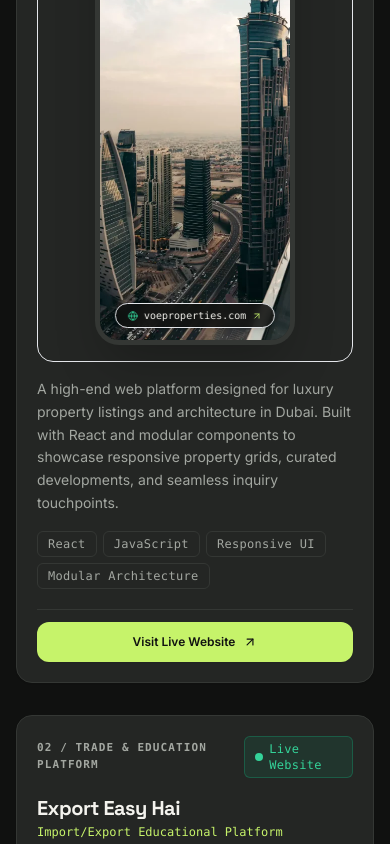
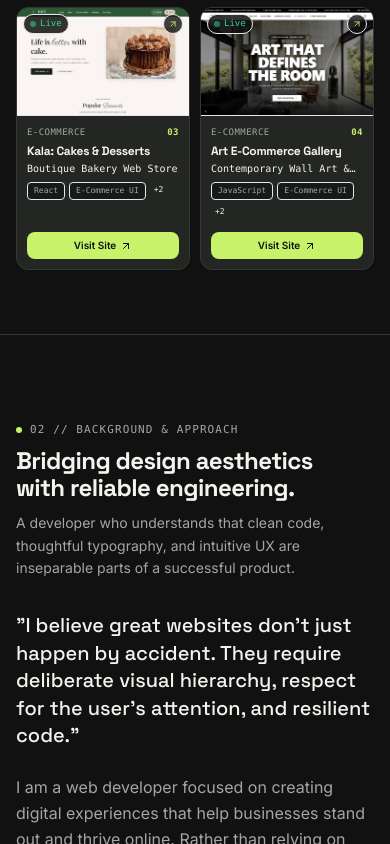
Before and after one commit to Hardik637/portfolio-website, a React (Vite) app: page / in a window 390 px wide. Shown: the part 1160-2004 px from the top of the page. Built offline with nearby package versions, Linux system fonts and the light colour scheme; a web font is replaced by a local one.

Commit message:
Make mobile project cards compact and display 2 per row

```diff
--- a/src/components/sections/ProjectCard.jsx
+++ b/src/components/sections/ProjectCard.jsx
@@ -22,86 +22,87 @@ export const ProjectCard = ({ project, index }) => {
       whileInView={{ opacity: 1, y: 0 }}
       viewport={{ once: true, margin: '-60px' }}
       transition={{ duration: 0.7, ease: [0.16, 1, 0.3, 1] }}
-      className="group relative rounded-2xl border border-border bg-surface overflow-hidden hover:border-text-secondary/50 transition-all duration-500 shadow-sm"
+      className="group relative rounded-xl sm:rounded-2xl border border-border bg-surface overflow-hidden hover:border-text-secondary/50 transition-all duration-300 shadow-sm flex flex-col h-full"
     >
       {/* ─────────────────────────────────────────────────────────────
-          1. DEDICATED MOBILE SHOWCASE CARD (Visible on < lg screens)
+          1. COMPACT 2-IN-1-ROW MOBILE SHOWCASE (Visible on < lg screens)
          ───────────────────────────────────────────────────────────── */}
-      <div className="lg:hidden p-5 sm:p-7 flex flex-col gap-4">
-        {/* Top Eyebrow & Live Badge */}
-        <div className="flex items-center justify-between gap-2">
-          <span className="font-mono text-[11px] text-text-secondary uppercase tracking-widest font-semibold">
-            {project.eyebrow}
-          </span>
-          <Badge variant="live" dot={true}>
-            Live Website
-          </Badge>
-        </div>
-
-        {/* Title & Tagline */}
-        <div>
-          <h3 className="font-heading text-xl sm:text-2xl font-bold text-text-primary tracking-tight">
-            {project.title}
-          </h3>
-          <p className="text-xs font-mono text-accent mt-0.5">
-            {project.domain}
-          </p>
-        </div>
-
-        {/* Smartphone Showcase Frame */}
-        <div className="py-4 px-2 rounded-2xl bg-bg-secondary/40 border border-border/60 flex justify-center items-center">
+      <div className="lg:hidden flex flex-col h-full">
+        {/* Clickable Image Preview */}
         <a
           href={project.liveUrl}
           target="_blank"
           rel="noopener noreferrer"
-            className="relative block w-[200px] xs:w-[220px] aspect-[390/844] rounded-[24px] border-[5px] border-border bg-surface shadow-2xl overflow-hidden group/phone transition-transform duration-300 hover:scale-[1.02]"
+          className="relative block w-full aspect-[16/10] bg-bg-secondary overflow-hidden group/img cursor-pointer border-b border-border/60"
           aria-label={`Open ${project.title} live website`}
         >
-            {/* Dynamic Island / Speaker notch */}
-            <div className="absolute top-1.5 left-1/2 -translate-x-1/2 w-14 h-3 bg-border/80 rounded-full z-10" />
+          {/* Top Live Badge */}
+          <div className="absolute top-1.5 left-1.5 xs:top-2 xs:left-2 z-10 flex items-center gap-1 px-1.5 py-0.5 rounded-full bg-obsidian/85 border border-border/80 text-[9px] xs:text-[10px] font-mono text-emerald-400 backdrop-blur-xs">
+            <span className="w-1.5 h-1.5 rounded-full bg-emerald-400 animate-pulse" />
+            <span>Live</span>
+          </div>
 
-            {/* Live Website Mobile Screenshot */}
+          {/* Top Right External Arrow */}
+          <div className="absolute top-1.5 right-1.5 xs:top-2 xs:right-2 z-10 p-1 rounded-full bg-obsidian/80 text-text-secondary border border-border/80">
+            <ArrowUpRight className="w-2.5 h-2.5 text-accent" />
+          </div>
+
+          {/* Screenshot Image */}
           <img
-              src={project.mobileImage}
+            src={project.image}
             alt={project.imageAlt || `${project.title} interface preview`}
             loading="lazy"
             decoding="async"
-              className="w-full h-full object-cover object-top"
+            className="w-full h-full object-cover object-top transition-transform duration-500 group-hover/img:scale-105"
           />
+        </a>
 
-            {/* Floating Domain Pill */}
-            <div className="absolute bottom-3 left-1/2 -translate-x-1/2 px-3 py-1 rounded-full bg-obsidian/85 text-text-primary border border-border/80 text-[10px] font-mono flex items-center gap-1.5 backdrop-blur-sm whitespace-nowrap shadow-md">
-              <Globe className="w-2.5 h-2.5 text-emerald-400" />
-              <span>{getDisplayLocation()}</span>
-              <ArrowUpRight className="w-2.5 h-2.5 text-accent" />
-            </div>
-          </a>
+        {/* Compact Card Content Area */}
+        <div className="p-2.5 xs:p-3 sm:p-4 flex flex-col flex-1 justify-between gap-2">
+          <div>
+            {/* Category Eyebrow & Number */}
+            <div className="flex items-center justify-between text-[9px] xs:text-[10px] font-mono text-text-secondary uppercase tracking-wider mb-1">
+              <span className="truncate max-w-[80%]">{project.category}</span>
+              <span className="text-accent font-semibold">{project.number}</span>
             </div>
 
-        {/* Description */}
-        <p className="text-sm text-text-secondary leading-relaxed font-sans">
-          {project.description}
+            {/* Title */}
+            <h3 className="font-heading text-xs xs:text-sm sm:text-base font-bold text-text-primary tracking-tight line-clamp-1 group-hover:text-accent transition-colors">
+              {project.title}
+            </h3>
+
+            {/* Domain / Subtitle */}
+            <p className="text-[10px] xs:text-[11px] font-mono text-accent/90 line-clamp-1 mt-0.5">
+              {project.domain}
             </p>
 
-        {/* Technology Tags */}
-        <div className="flex flex-wrap gap-1.5">
-          {project.tags.map(tag => (
-            <Badge key={tag} variant="tech">
+            {/* Compact Tech Tags */}
+            <div className="flex flex-wrap gap-1 mt-1.5">
+              {project.tags.slice(0, 2).map(tag => (
+                <span
+                  key={tag}
+                  className="px-1.5 py-0.5 text-[8px] xs:text-[9px] font-mono rounded bg-bg-secondary text-text-secondary border border-border/50 truncate max-w-[80px]"
+                >
                   {tag}
-            </Badge>
+                </span>
               ))}
+              {project.tags.length > 2 && (
+                <span className="px-1 py-0.5 text-[8px] xs:text-[9px] font-mono text-text-secondary/70">
+                  +{project.tags.length - 2}
+                </span>
+              )}
+            </div>
           </div>
 
-        {/* Bottom CTA Button */}
-        <div className="pt-3 border-t border-border mt-1">
+          {/* Action Link Button */}
           <a
             href={project.liveUrl}
             target="_blank"
             rel="noopener noreferrer"
-            className="w-full inline-flex items-center justify-center gap-2 px-5 py-3 rounded-xl bg-accent text-obsidian text-xs font-semibold hover:brightness-105 active:scale-[0.98] transition-all shadow-sm"
+            className="w-full inline-flex items-center justify-center gap-1 py-1.5 xs:py-2 px-2 rounded-lg bg-accent text-obsidian text-[10px] xs:text-xs font-semibold hover:brightness-105 active:scale-[0.98] transition-all shadow-xs mt-1"
           >
-            <span>Visit Live Website</span>
-            <ArrowUpRight className="w-3.5 h-3.5" />
+            <span>Visit Site</span>
+            <ArrowUpRight className="w-3 h-3" />
           </a>
         </div>
       </div>
--- a/src/components/sections/SelectedWork.jsx
+++ b/src/components/sections/SelectedWork.jsx
@@ -43,8 +43,8 @@ export const SelectedWork = () => {
           </div>
         </div>
 
-        {/* Asymmetric Project Cards Stack */}
-        <div className="flex flex-col gap-8 sm:gap-10 md:gap-14">
+        {/* Compact 2-in-1-row Grid on Mobile, Asymmetric Stack on Desktop */}
+        <div className="grid grid-cols-2 gap-2.5 xs:gap-3 sm:gap-4 lg:flex lg:flex-col lg:gap-14">
           {filteredProjects.map((project, index) => (
             <ProjectCard
               key={project.id}
```
Lines whose indentation alone changed are shown as unchanged.
